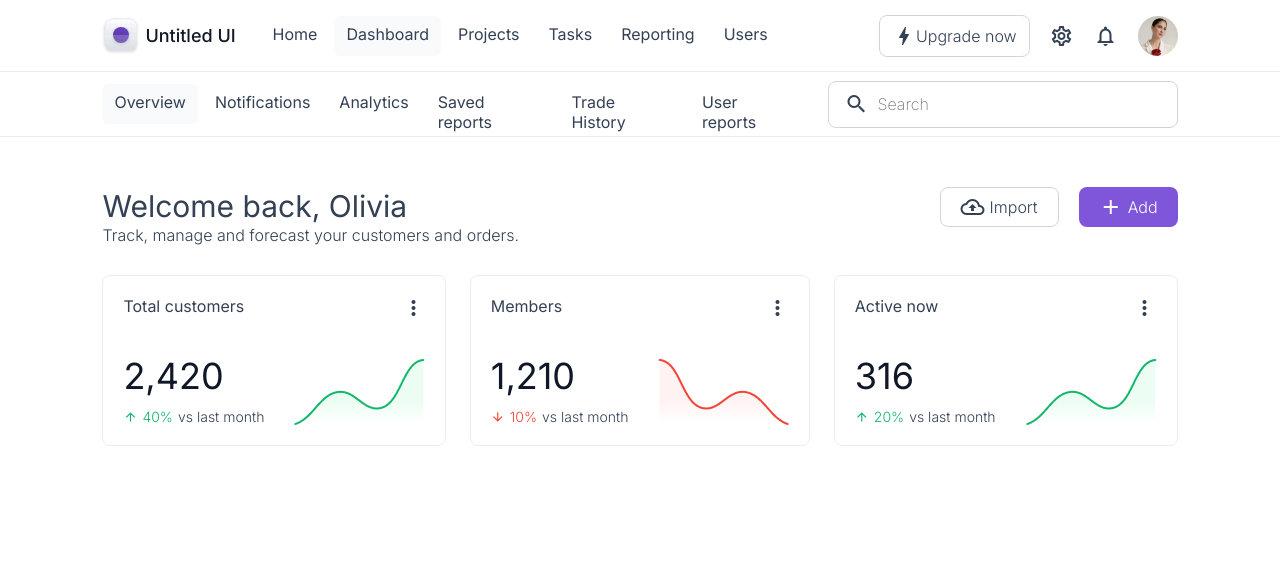
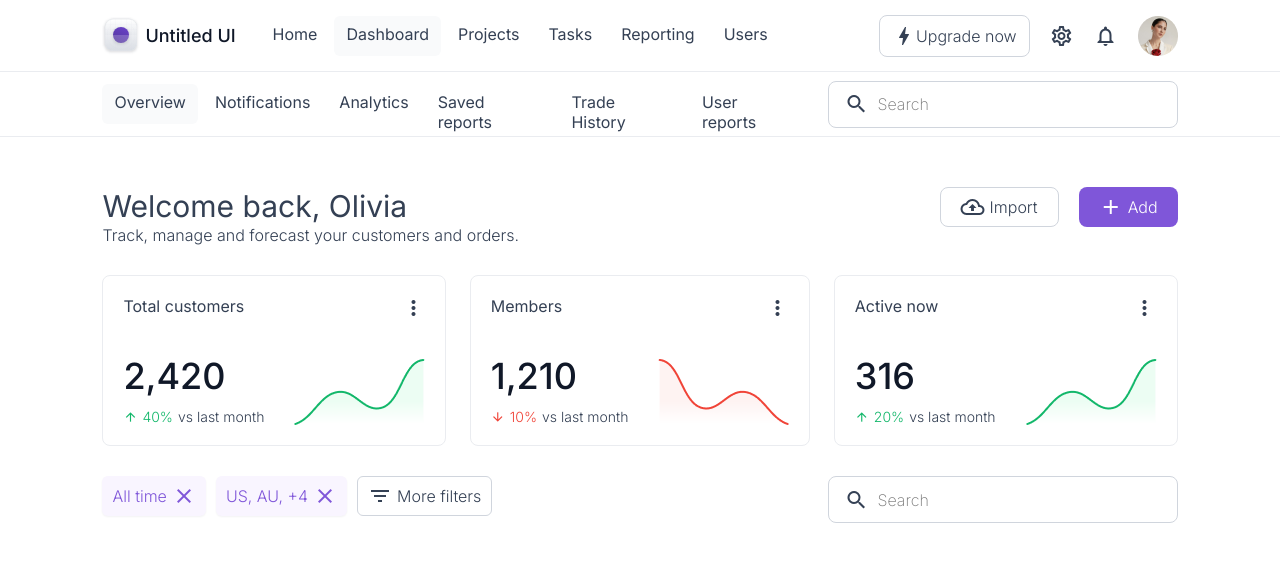
Before and after one commit to JoshAnaba/untitled-dashboard, a Nuxt app: page /dashboard in a window 1280 px wide. Shown: the top 562 px of the page. Built offline with nearby package versions, Linux system fonts and the light colour scheme.

Commit message:
dashbaord in progress

```diff
--- a/assets/styles/global.css
+++ b/assets/styles/global.css
@@ -32,7 +32,7 @@ h2 {
 
 h1 {
   font-size: 36px;
-  font-weight: 400;
+  font-weight: 500;
   line-height: 44px;
 }
 
--- a/pages/dashboard.vue
+++ b/pages/dashboard.vue
@@ -7,21 +7,54 @@
       </div>
       <div class="rhs">
         <button class="default-input">
-          <span class="material-icons-outlined">
-            cloud_upload
-          </span>
+          <span class="material-icons-outlined"> cloud_upload </span>
           <span>Import</span>
         </button>
         <button class="default-input">
-          <span class="material-icons-outlined">
-            add
-          </span>
+          <span class="material-icons-outlined"> add </span>
           <span>Add</span>
         </button>
       </div>
     </div>
     <div class="middle">
-      <DashboardCard v-for="(card, index) in cards" :key="index" :details="card" />
+      <DashboardCard
+        v-for="(card, index) in cards"
+        :key="index"
+        :details="card"
+      />
+    </div>
+    <div class="bottom">
+      <div class="top">
+        <div class="lhs">
+          <button class="default-input">
+            <span>All time</span>
+            <span class="material-icons-outlined"> close </span>
+          </button>
+          <button class="default-input">
+            <span>US, AU, +4</span>
+            <span class="material-icons-outlined"> close </span>
+          </button>
+          <div class="filters">
+            <button class="default-input">
+              <span class="material-icons-outlined"> filter_list </span>
+              <span> More filters </span>
+            </button>
+          </div>
+        </div>
+        <div class="rhs">
+          <div class="search-ctn">
+            <label for="search">
+              <span class="material-icons-outlined"> search </span>
+            </label>
+            <input
+              id="search"
+              type="search"
+              class="default-input"
+              placeholder="Search"
+            />
+          </div>
+        </div>
+      </div>
     </div>
   </div>
 </template>
@@ -30,46 +63,53 @@
 export default {
   name: 'DashboardPage',
   layout: 'dashboardLayout',
-  data () {
+  data() {
     return {
       cards: [
         {
           name: 'Total customers',
           metric: '2,420',
           rise: true,
-          value: '40'
+          value: '40',
         },
         {
           name: 'Members',
           metric: '1,210',
           rise: false,
-          value: '10'
+          value: '10',
         },
         {
           name: 'Active now',
           metric: '316',
           rise: true,
-          value: '20'
-        }
-      ]
+          value: '20',
+        },
+      ],
     }
-  }
+  },
 }
 </script>
 
 <style scoped>
+.dashboard-ctn,
+.dashboard-ctn > .top,
+.dashboard-ctn > .top .default-input,
+.dashboard-ctn > .top .rhs,
+.dashboard-ctn > .middle,
+.dashboard-ctn > .bottom .top,
+.dashboard-ctn > .bottom .top .lhs {
+  display: flex;
+}
+
 .dashboard-ctn {
-  display: flex;
   flex-direction: column;
   gap: 30px;
 }
-.dashboard-ctn .top {
-  display: flex;
+.dashboard-ctn > .top {
   justify-content: space-between;
 }
 
-.top .default-input {
-  display: flex;
+.dashboard-ctn > .top .default-input {
   align-items: center;
   gap: 5px;
   border-radius: 8px;
@@ -77,26 +117,94 @@ export default {
   padding: 5px 20px;
 }
 
-.top .default-input:first-child {
+.dashboard-ctn > .top .default-input:first-child {
   border: 1px solid #d0d5dd;
 }
 
-.top .default-input:last-child {
+.dashboard-ctn > .top .default-input:last-child {
   background: var(--primary-purple);
 }
 
-.top .default-input:last-child span {
+.dashboard-ctn > .top .default-input:last-child span {
   color: #fff;
 }
 
-.top .rhs {
-  display: flex;
+.dashboard-ctn > .top .rhs {
   gap: 20px;
 }
 
-.middle {
-  display: flex;
+.dashboard-ctn > .middle {
   justify-content: space-between;
   gap: 15px;
 }
+
+.dashboard-ctn > .bottom {
+  flex-direction: column;
+}
+
+.dashboard-ctn > .bottom .top {
+  justify-content: space-between;
+}
+
+.dashboard-ctn > .bottom .top .lhs {
+  gap: 10px;
+}
+
+.dashboard-ctn > .bottom .top .lhs > * {
+  display: flex;
+  align-items: center;
+  border-radius: 6px;
+  height: 40px;
+  padding: 7px 10px;
+}
+
+.dashboard-ctn > .bottom .top .lhs .filters button {
+  display: flex;
+  align-items: center;
+  gap: 5px;
+}
+
+.dashboard-ctn > .bottom .top .lhs button:not(.filters button) {
+  background: #f9f5ff;
+  box-shadow: 0px 1px 2px rgba(16, 24, 40, 0.05);
+  gap: 5px;
+}
+
+.dashboard-ctn > .bottom .top .lhs button:not(.filters button) span {
+  color: var(--primary-purple);
+}
+
+.dashboard-ctn > .bottom .top .filters {
+  border: 1px solid #d0d5dd;
+}
+
+.search-ctn,
+.search-ctn label {
+  display: flex;
+  align-items: center;
+}
+
+.search-ctn {
+  border-radius: 8px;
+  border: 1px solid #d0d5dd;
+  color: var(--gray-dark);
+  padding: 8px 12px;
+}
+
+.search-ctn {
+  gap: 5px;
+  height: 47px;
+  min-width: 350px;
+  justify-content: space-between;
+}
+
+.search-ctn label {
+  width: 10%;
+  justify-content: center;
+}
+
+.search-ctn input {
+  font-weight: 200;
+  width: 90%;
+}
 </style>
```
